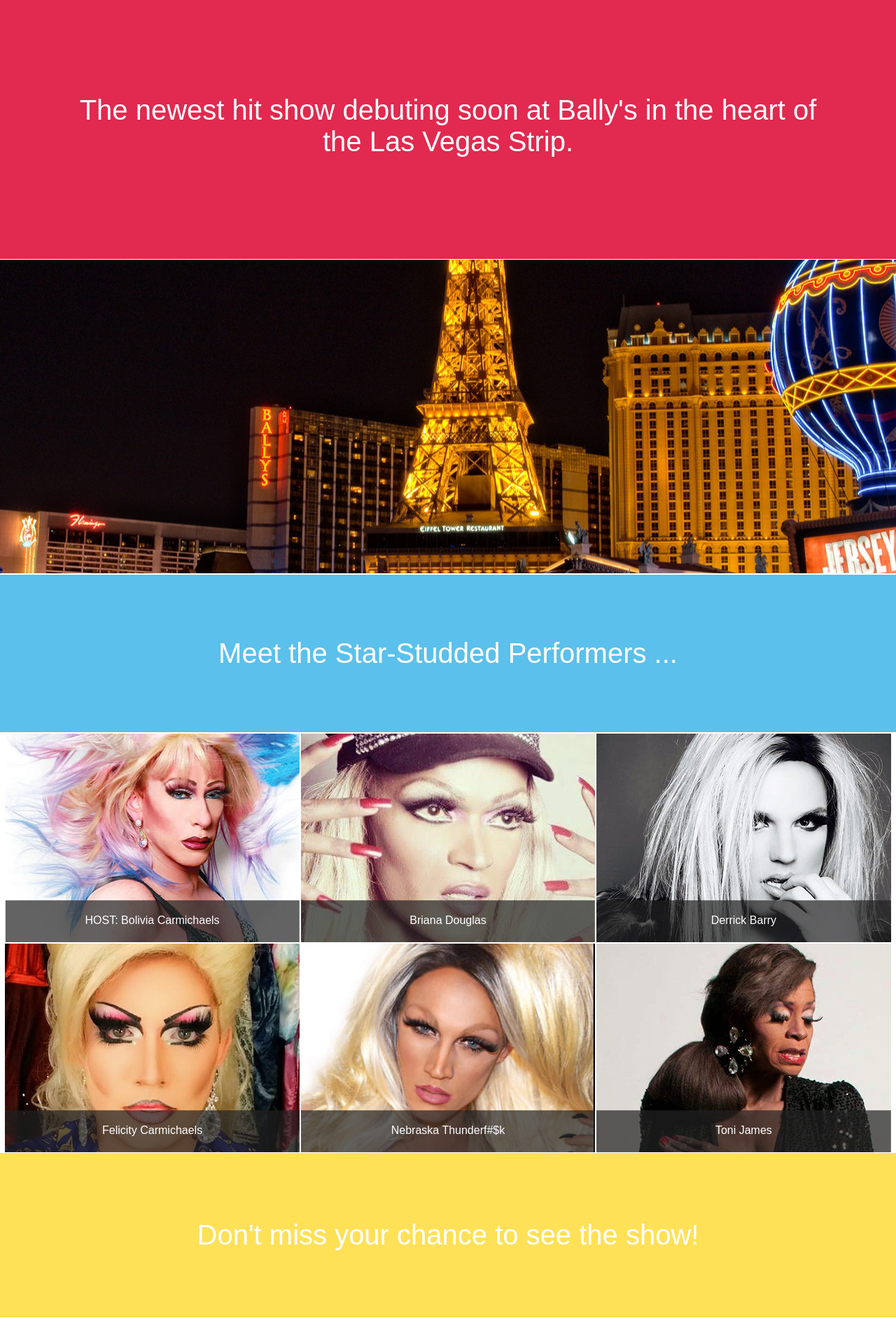
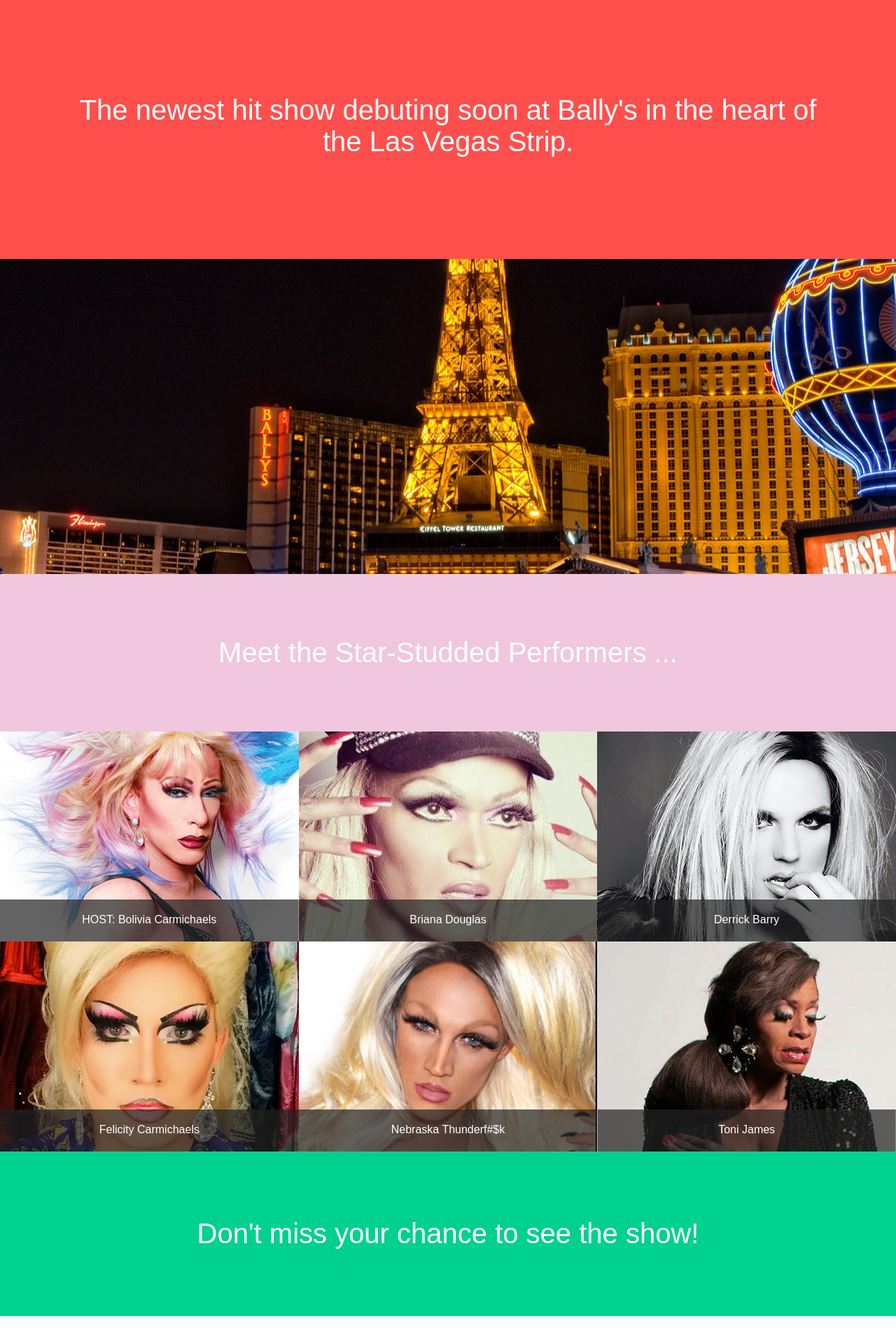
Before and after one commit to alephnode/queens-and-cocktails, a React (Create React App) app: page / in a window 1280 px wide. Shown: the part 810-2730 px from the top of the page at 70% size. Built offline with nearby package versions, Linux system fonts and the light colour scheme; a web font is replaced by a local one.

Commit message:
removing borders, tightening up flexbox bio section

```diff
--- a/src/style.css
+++ b/src/style.css
@@ -54,7 +54,6 @@ body {
     justify-content: center;
     align-items: center;
     color: #FFF;
-    border-bottom: 1px solid #fff
 }
 
 .bio-box-container {
@@ -66,9 +65,8 @@ body {
 }
 
 .bio-box {
-  width: 33%;
+  width: 33.3333%;
   height: 300px;
-  border:1px solid white;
   position: relative;
 }
 
@@ -80,15 +78,14 @@ body {
 .about-container, .tease-container, .tease-bio-container {
     color: white;
     padding: 50px 0px;
-    border-bottom: 1px solid white
 }
 
 .about-container {
-    background: #E2294F;
+    background: #FF4F4C;
 }
 
 .tease-container {
-    background: #FEE157;
+    background: #00D18E;
 }
 
 .bio-box {
@@ -127,7 +124,6 @@ body {
     background: url("./assets/images/ballys.jpg");
     background-repeat: no-repeat;
     background-position: 50% 50%;
-    border-bottom: 2px solid white
 }
 
 .bios-container {
@@ -168,7 +164,7 @@ body {
 .tease-bio-container {
     font-size: 2.5rem;
     text-align: center;
-    background: #5BC0EB
+    background: #F0C7DE
 }
 
 .showtimes-button-container {
```
